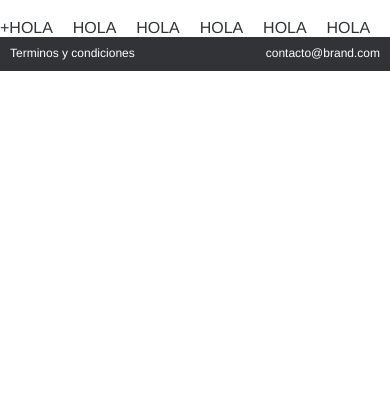
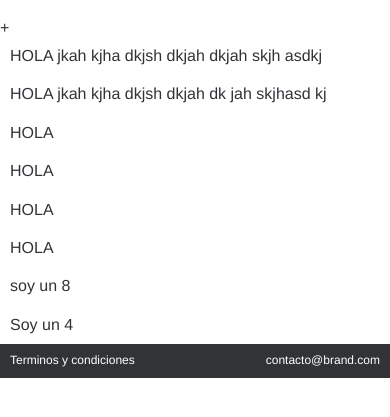
Before and after one commit to rulotico/Desarrollo_web, a plain HTML site: page producto.html in a window 390 px wide. Shown: the part 141-558 px from the top of the page. Drawn offline with Linux system fonts and the light colour scheme.

Commit message:
Clase 17

```diff
--- a/css/grid.css
+++ b/css/grid.css
@@ -45,5 +45,16 @@
   width: 100%;
 }
 
+.col-1,.col-2,.col-3,.col-4,.col-5,.col-6,.col-7,.col-8,.col-9,.col-10,.col-11,.col-12{
+  padding: 10px;
+}
 
+@media (max-width: 900px) {
+  .row{
+    display: inherit;
+  }
+  .col-1,.col-2,.col-3,.col-4,.col-5,.col-6,.col-7,.col-8,.col-9,.col-10,.col-11,.col-12{
+    width: 100%
+  }
+}
 /* container > row > column */
--- a/producto.html
+++ b/producto.html
@@ -25,12 +25,16 @@
     <div class="container">
       <h1>Hola</h1>
       <div class="row">+
+        <div class="col-2"> HOLA jkah kjha dkjsh dkjah dkjah skjh asdkj </div>
+        <div class="col-2"> HOLA jkah kjha dkjsh dkjah dk jah skjhasd kj </div>
         <div class="col-2"> HOLA</div>
         <div class="col-2"> HOLA</div>
         <div class="col-2"> HOLA</div>
         <div class="col-2"> HOLA</div>
-        <div class="col-2"> HOLA</div>
-        <div class="col-2"> HOLA</div>
+      </div>
+      <div class="row">
+        <div class="col-8">soy un 8</div>
+        <div class="col-4">Soy un 4</div>
       </div>
     </div>
     <!-- Inicio de footer -->
```
